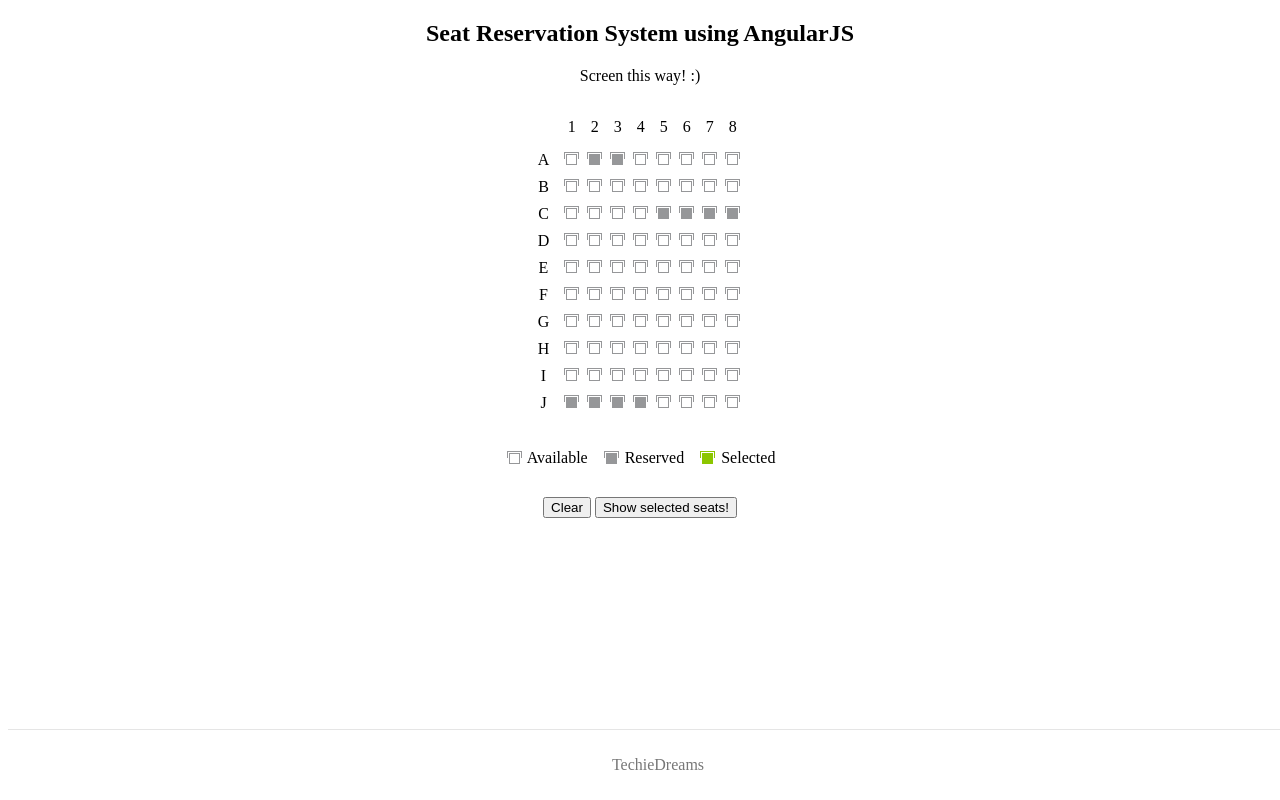
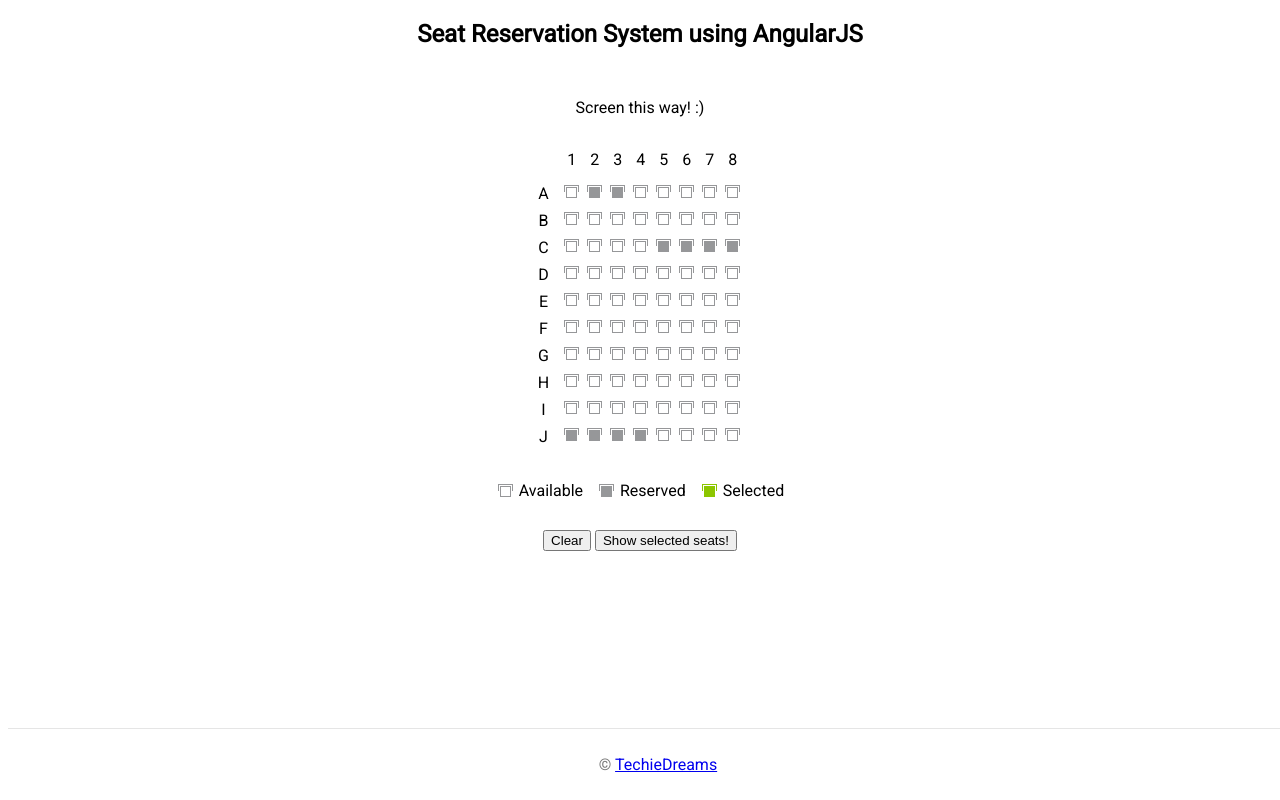
Before and after one commit to chanusukarno/Seat-Reservation-System-AngularJS, a website: page app/index.html in a window 1280 px wide. Drawn offline with nearby package versions, Linux system fonts and the light colour scheme; files that its build step writes are made by us from their sources.

Commit message:
styles and footer text changes

```diff
--- a/app/index.html
+++ b/app/index.html
@@ -11,6 +11,7 @@
     <!-- endbower -->
     <!-- endbuild -->
     <!-- build:css(.tmp) styles/main.css -->
+    <link href='http://fonts.googleapis.com/css?family=Roboto' rel='stylesheet' type='text/css'>
     <link rel="stylesheet" href="styles/main.css">
     <!-- endbuild -->
   </head>
@@ -26,7 +27,7 @@
 
     <div class="footer">
       <div class="container">
-        <p><span class="glyphicon glyphicon-heart"></span> TechieDreams</p>
+        <p><span class="glyphicon glyphicon-heart"></span>&#169; <a href="http://techiedreams.com/">TechieDreams</a></p>
       </div>
     </div>
 
--- a/app/styles/main.css
+++ b/app/styles/main.css
@@ -7,6 +7,7 @@
 
 body {
   padding: 0;
+  font-family: 'Roboto', serif;
 }
 
 .padding-right {
@@ -19,6 +20,10 @@ body {
 
 .padding-left {
   padding-left: 10px;
+}
+
+.title {
+  margin-bottom: 50px;
 }
 
 /* Custom page footer */
--- a/app/views/main.html
+++ b/app/views/main.html
@@ -1,5 +1,5 @@
 <div class="content">
-    <h2>Seat Reservation System using AngularJS</h2>
+    <h2 class="title">Seat Reservation System using AngularJS</h2>
 
     <p>Screen this way! :)</p>
 
```
Also changed, not shown: README.md.
